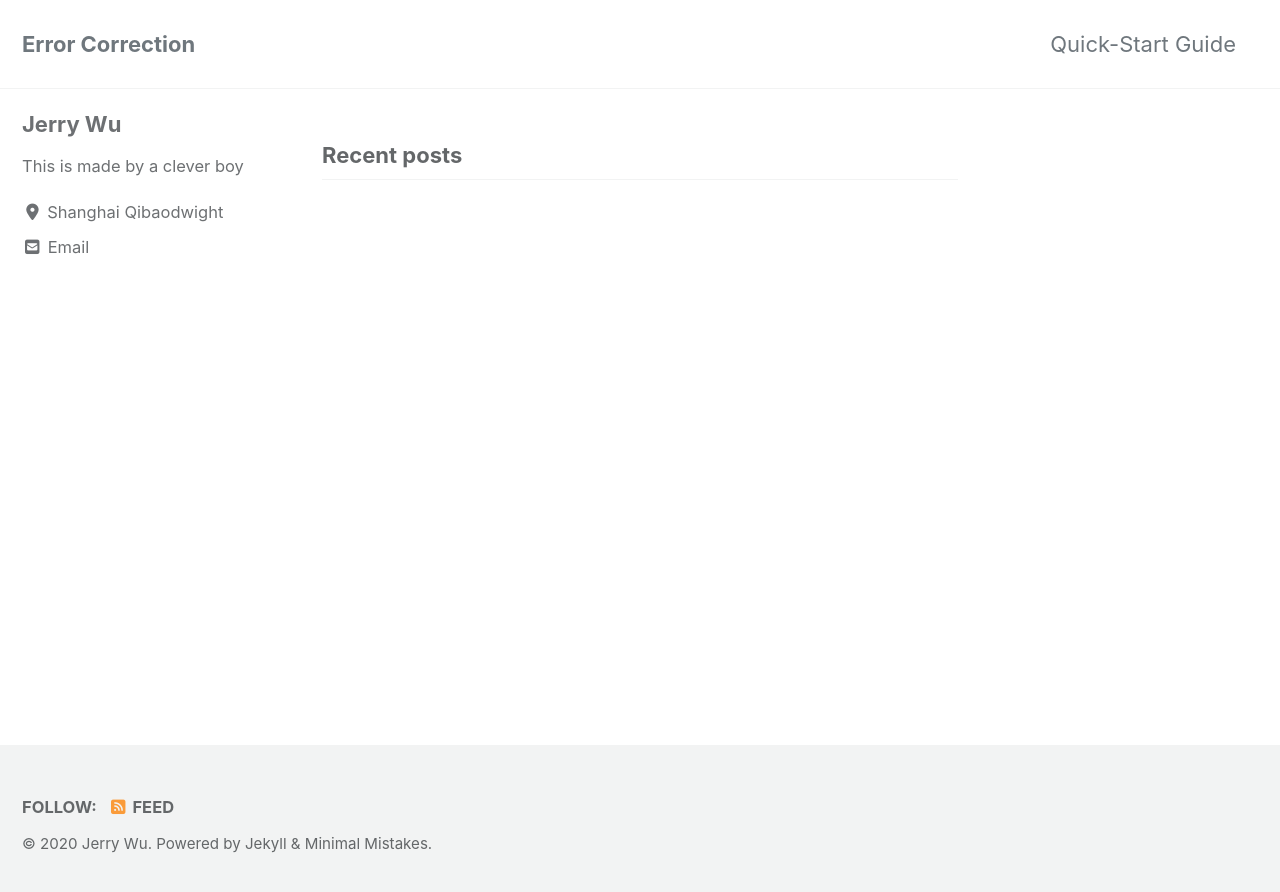
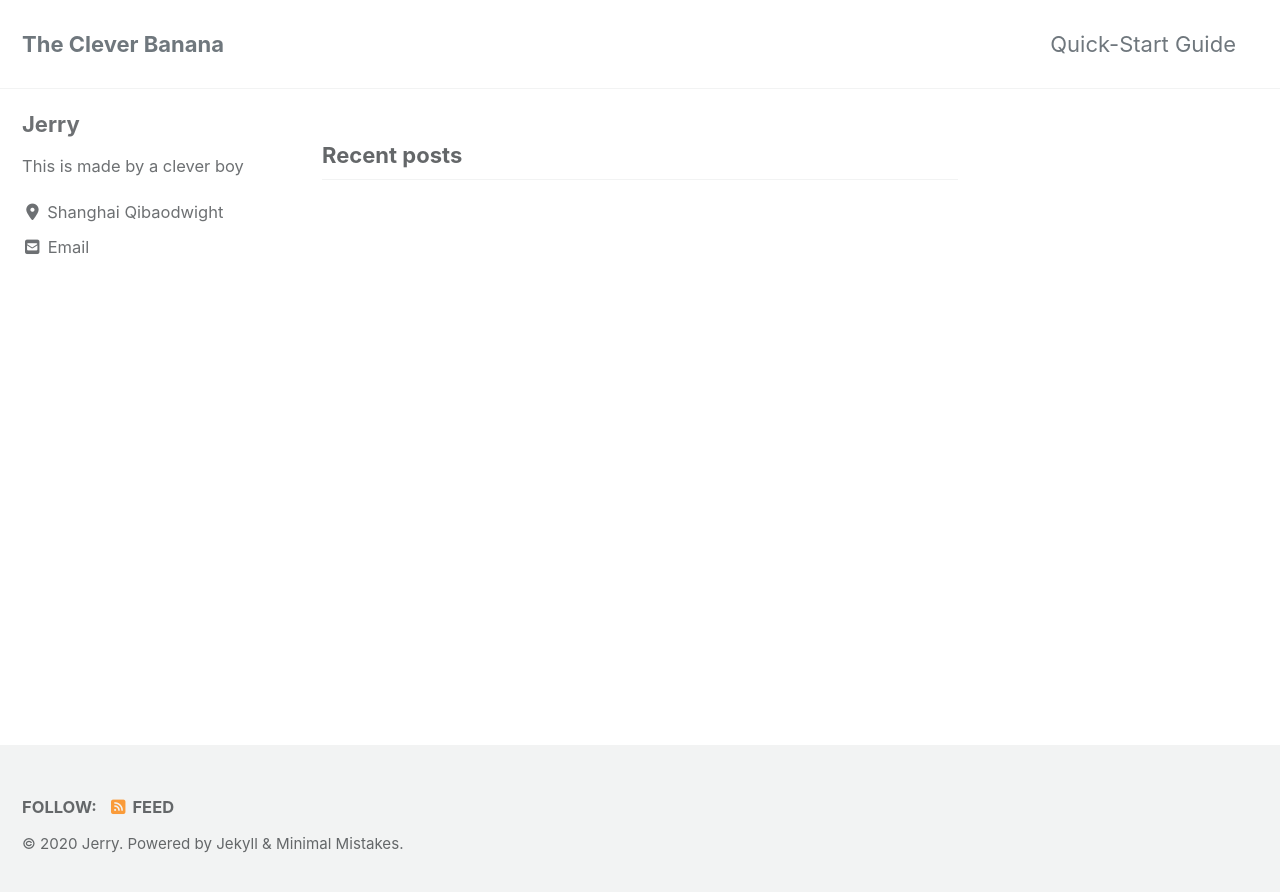
Before and after one commit to thecleverbanana/thecleverbanana.github.io, a Jekyll site: the page built from index.html, in a window 1280 px wide. Shown: the top 892 px of the page. Built offline with Jekyll 4.4.1, drawn with Linux system fonts in a browser that asks for light colours; cached includes are drawn as plain includes; nearby versions of some CDN libraries; the list of posts is cut into pages by our own code.

Commit message:
commitimage

```diff
--- a/_config.yml
+++ b/_config.yml
@@ -16,10 +16,10 @@ minimal_mistakes_skin    : "default" # "air", "aqua", "contrast", "dark", "dirt"
 
 # Site Settings
 locale                   : "en-US"
-title                    : "Error Correction"
+title                    : "The Clever Banana"
 title_separator          : "-"
 subtitle                 : # site tagline that appears below site title in masthead
-name                     : "Jerry Wu"
+name                     : "Jerry"
 description              : "Made by a handsome guy"
 url                      : # the base hostname & protocol for your site e.g. "https://mmistakes.github.io"
 baseurl                  : # the subpath of your site, e.g. "/blog"
@@ -93,7 +93,7 @@ analytics:
 
 # Site Author
 author:
-  name             : "Jerry Wu"
+  name             : "Jerry"
   avatar           : # path of avatar image, e.g. "/assets/images/bio-photo.jpg"
   bio              : "This is made by a clever boy"
   location         : "Shanghai Qibaodwight"
```
